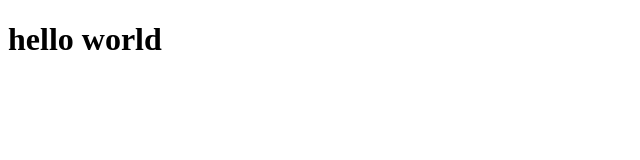
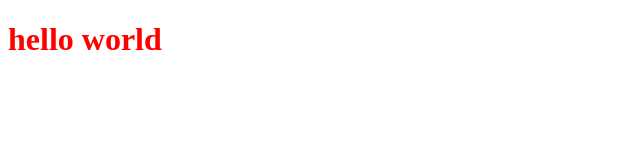
Before and after one commit to alikhalife/GoMovies, a website: page index.html in a window 1280 px wide. Shown: the whole page, without its empty margins (0-640 px from the left). Drawn offline with Linux system fonts and the light colour scheme.

Commit message:
repace folders

```diff
--- /dev/null
+++ b/assets/sass/main.scss
@@ -0,0 +1,3 @@
+h1 {
+  color: red;
+}
--- a/index.html
+++ b/index.html
@@ -10,5 +10,6 @@
 </head>
 <body>
     <h1>hello world</h1>
+    <script src="assets/scripts/app.js"></script>
 </body>
 </html>
--- a/package.json
+++ b/package.json
@@ -4,7 +4,7 @@
   "description": "",
   "main": "index.js",
   "scripts": {
-    "sass": "sass --watch ./sass/main.scss:./assets/styles/style.css"
+    "sass": "sass --watch ./assets/sass/main.scss:./assets/styles/style.css"
   },
   "repository": {
     "type": "git",
```
Also changed, not shown: assets/styles/style.css, sass/main.scss (deleted), 1 other file.
